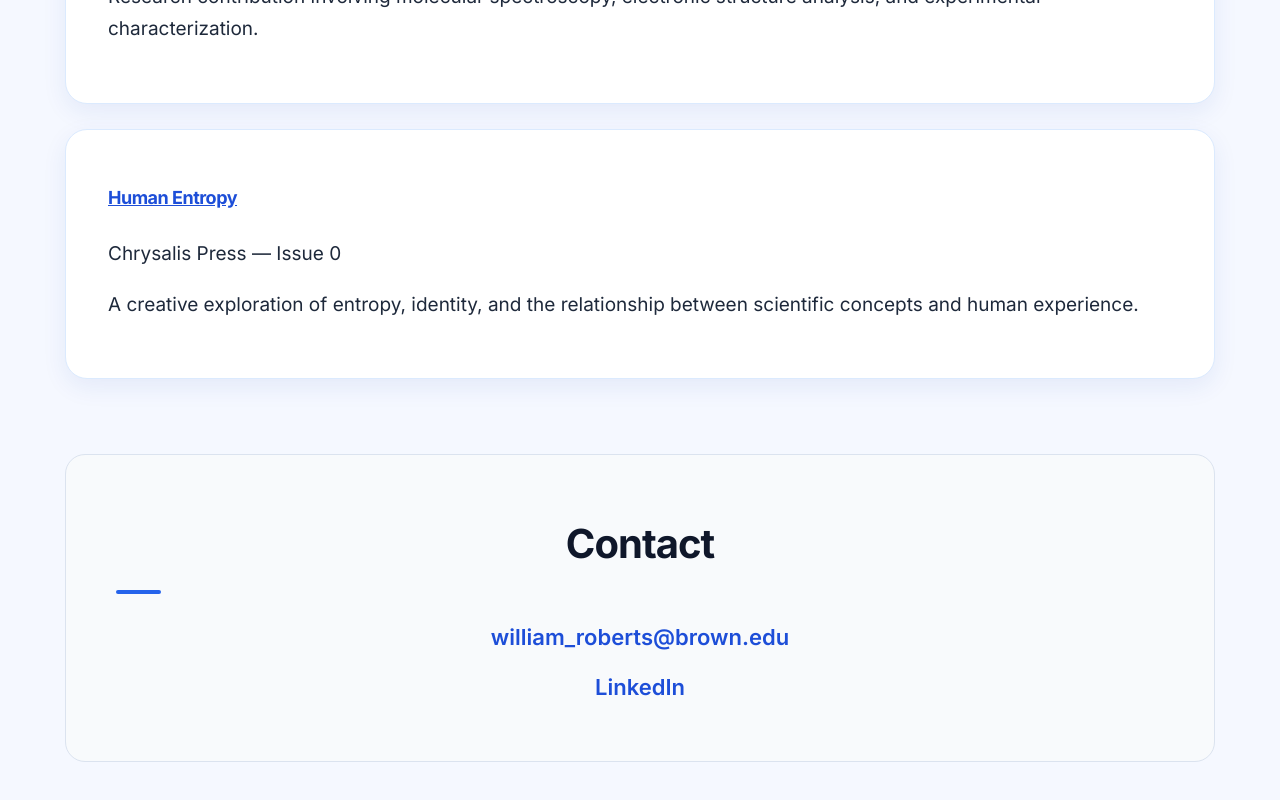
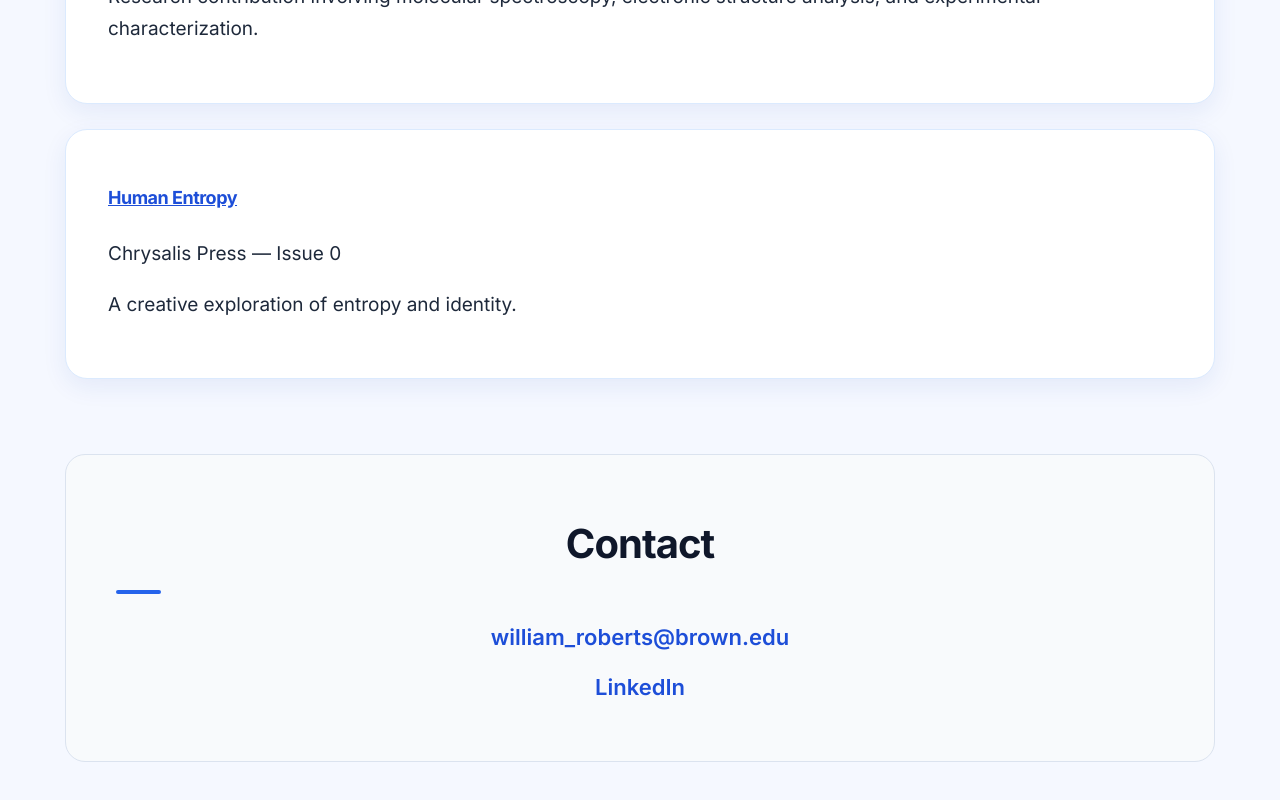
Before and after one commit to pythonschmython/william-roberts-website, a Next.js app: page / in a window 1280 px wide. Shown: the part 5002-5802 px from the top of the page. Built offline with nearby package versions, Linux system fonts and the light colour scheme.

Commit message:
okay done done:

```diff
--- a/app/page.tsx
+++ b/app/page.tsx
@@ -382,9 +382,7 @@ Raman Scanning Microscopy</i>
             </p>
 
             <p>
-              A creative exploration of entropy, identity,
-              and the relationship between scientific concepts
-              and human experience.
+              A creative exploration of entropy and identity.
             </p>
 
           </div>
```
